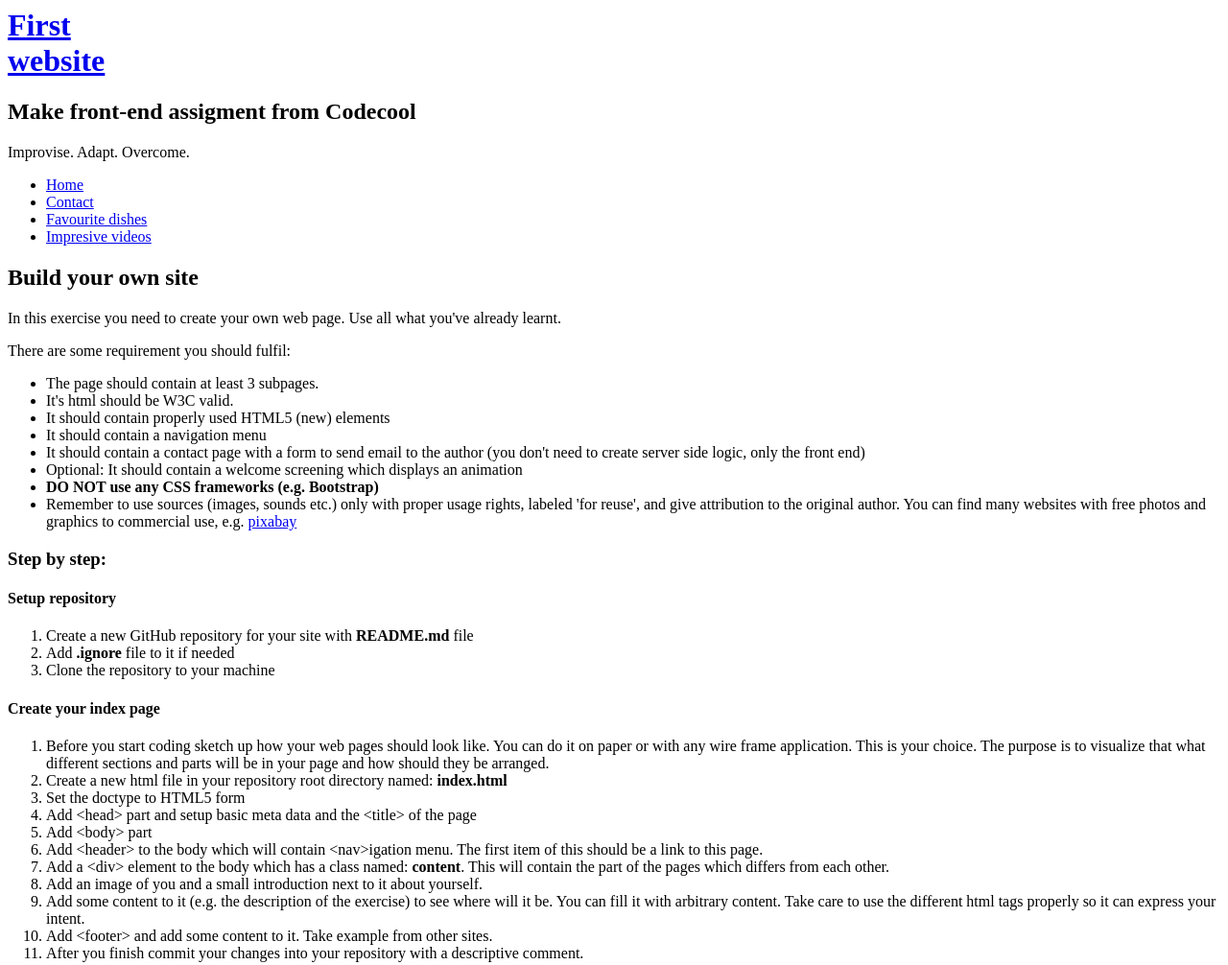
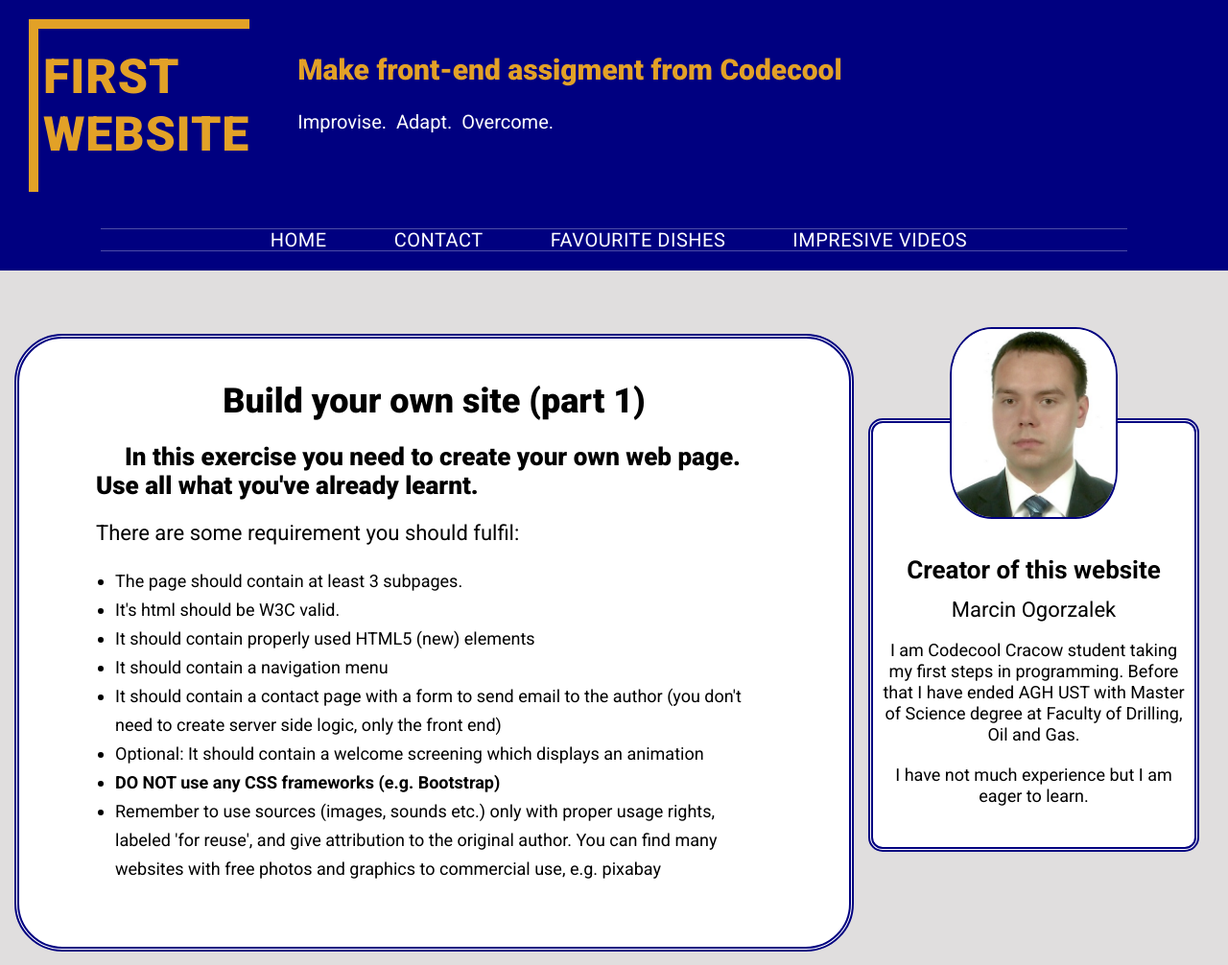
Before and after one commit to LordMara/build-your-own-site, a plain HTML site: page public_html/index.html in a window 1280 px wide. Shown: the top 1006 px of the page at 96% size. Drawn offline with Linux system fonts and the light colour scheme.

Commit message:
Create css for website, update infex.htm to use css

```diff
--- /dev/null
+++ b/public_html/css/style.css
@@ -0,0 +1,345 @@
+/* http://meyerweb.com/eric/tools/css/reset/ 2. v2.0 | 20110126
+  License: none (public domain)
+*/
+
+html, body, div, span, applet, object, iframe,
+h1, h2, h3, h4, h5, h6, p, blockquote, pre,
+a, abbr, acronym, address, big, cite, code,
+del, dfn, em, img, ins, kbd, q, s, samp,
+small, strike, strong, sub, sup, tt, var,
+b, u, i, center,
+dl, dt, dd, ol, ul, li,
+fieldset, form, label, legend,
+table, caption, tbody, tfoot, thead, tr, th, td,
+article, aside, canvas, details, embed,
+figure, figcaption, footer, header, hgroup,
+menu, nav, output, ruby, section, summary,
+time, mark, audio, video {
+  margin: 0;
+  padding: 0;
+  border: 0;
+  font-size: 100%;
+  font: inherit;
+  vertical-align: baseline;
+}
+/* HTML5 display-role reset for older browsers */
+article, aside, details, figcaption, figure,
+footer, header, hgroup, menu, nav, section {
+  display: block;
+}
+body {
+  line-height: 1;
+}
+ol, ul {
+  list-style: none;
+}
+blockquote, q {
+  quotes: none;
+}
+blockquote:before, blockquote:after,
+q:before, q:after {
+  content: '';
+  content: none;
+}
+table {
+  border-collapse: collapse;
+  border-spacing: 0;
+}
+
+/*
+  ================================================
+  Custom styles
+  ================================================
+*/
+
+body {
+  background: #000080;
+  color: #fff;
+  font: 300 16px/22px "Roboto", "Open Sans", "Helvetica Neue", Helvetica, Arial, sans-serif;
+}
+.primary-header a,
+.primary-footer a {
+  color: #fff;
+}
+.primary-header a:hover,
+.primary-footer a:hover {
+  color: #cacaca;
+}
+
+/*
+  ===============================================
+  Grid
+  ===============================================
+*/
+
+*,
+*:before,
+*:after {
+  -webkit-box-sizing: border-box;
+     -moz-box-sizing: border-box;
+          box-sizing: border-box;
+}
+.container,
+.grid {
+  margin: 0 auto;
+  width: 1280px;
+}
+.container {
+  padding-left: 30px;
+  padding-right: 30px;
+}
+
+.grid,
+.col-side-notes,
+.col-content {
+  padding-left: 15px;
+  padding-right: 15px;
+}
+.col-side-notes,
+.col-content {
+  display: inline-block;
+  vertical-align: top;
+}
+.col-side-notes {
+  width: 30%;
+}
+.col-content {
+  width: 70%;
+  margin-bottom: 20px;
+}
+
+/*
+  =================================================
+  Clearfix
+  =================================================
+*/
+
+.group:before,
+.group:after {
+  content: "";
+  display: table;
+}
+.group:after {
+  clear: both;
+}
+.group {
+  clear: both;
+  *zoom: 1;
+}
+
+/*
+  ================================================
+  Rows
+  ================================================
+*/
+
+.row {
+  background: #e0dede;
+  min-width: 1280px;
+  padding: 66px 0 44px 0;
+}
+
+/*
+  ================================================
+  Typography
+  ================================================
+*/
+
+h1, h2, h3, h4, h5, p {
+  margin-top: 20px;
+  margin-bottom: 20px;
+}
+h1, h2, h3 {
+  font-weight: 900;
+}
+h1 {
+  font-size: 40px;
+  line-height: 50px;
+}
+h2 {
+  font-size: 30px;
+  line-height: 46px;
+}
+h3 {
+  font-size: 26px;
+}
+h4 {
+  font-size: 22px;
+  font-weight: 400;
+}
+p {
+  font-size: 18px;
+  font-weight: 400;
+}
+b, strong {
+  font-weight: 700;
+}
+cite, em {
+  font-style: italic;
+}
+small {
+  font-weight: 100;
+}
+
+/*
+  ================================================
+  Links
+  ================================================
+*/
+
+a {
+  color: #000;
+  text-decoration: none;
+}
+a:hover {
+  color: #404cca;
+}
+
+/*
+  ===================================================
+  Navigation
+  ===================================================
+*/
+
+.nav {
+  text-align: right;
+  font-weight: 400;
+}
+.nav li {
+  display: inline-block;
+  margin: 0 10px;
+  vertical-align: top;
+}
+.nav li:last-child {
+  margin-right: 0;
+}
+
+/*
+  =================================================
+  Primary header
+  =================================================
+*/
+
+.logo {
+  border-left: 10px solid #e2a127;
+  border-top: 10px solid #e2a127;
+  float: left;
+  font-size: 50px;
+  font-weight: 900;
+  letter-spacing: .9px;
+  line-height: 60px;
+  margin-right: 50px;
+  padding: 20px 0 30px 5px;
+  text-transform: uppercase;
+}
+.logo a {
+  color: #e2a127;
+}
+.logo a:hover {
+  color: #c58b20;
+}
+.motto {
+  font-weight: 400;
+  margin: 50px 0 50px 0;
+  text-align: left;
+}
+.motto h2 {
+  color: #e2a127;
+  font-size: 30px;
+  font-weight: 900;
+}
+.motto p {
+  font-size: 20px;
+  word-spacing: 5px;
+}
+.primary-nav {
+  border-top: 1px solid rgba(255, 255, 255, 0.3);
+  border-bottom: 1px solid rgba(255, 255, 255, 0.3);
+  font-size: 20px;
+  font-weight: 400;
+  letter-spacing: .5px;
+  margin: 100px 75px 20px 75px;
+  text-align: center;
+  text-transform: uppercase;
+}
+.primary-nav a {
+  padding: 0 25px 0 25px;
+}
+.primary-nav a:hover {
+  background: linear-gradient(#9c9ca1, #3b44be);
+  box-shadow: inset 100px 100px 100px 100px rgba(0, 0, 0, .3);
+}
+
+/*
+  =================================================
+  Primary footer
+  =================================================
+*/
+
+.primary-footer {
+  color: #fff;
+  font-size: 12px;
+  padding-bottom: 30px;
+  padding-top: 30px;
+}
+.primary-footer small {
+  float: left;
+  font-weight: 400;
+}
+
+/*
+  ================================================
+  Content
+  ================================================
+*/
+
+.content {
+  background: #fff;
+  border: 5px double #000080;
+  border-radius: 50px;
+  color: #000;
+  line-height: 30px;
+  padding: 22px 80px 66px 80px;
+}
+.content h2 {
+  font-size: 36px;
+  text-align: center;
+}
+.content ul,
+.content ol {
+  font-size: 18px;
+  font-weight: 400;
+  padding-left: 20px;
+}
+.content ol {
+  list-style-type: decimal;
+}
+.content ul {
+  list-style-type: disc;
+}
+#exercise-summary {
+  text-indent: 30px;
+}
+
+/*
+  ==================================================
+  Creator
+  ==================================================
+*/
+
+.creator-info {
+  background: #fff;
+  border: 5px double #000080;
+  border-radius: 15px;
+  color: #000;
+  margin-top: 88px;
+  padding: 0 10px 22px 10px;
+  text-align: center;
+}
+.creator-info img {
+  border: 2px solid #000080;
+  border-radius: 25%;
+  height: 200px;
+  margin: -100px 0 22px 0;
+  vertical-align: top;
+}
--- a/public_html/index.html
+++ b/public_html/index.html
@@ -3,21 +3,25 @@
     <head>
         <meta charset="utf-8">
         <title>My first website</title>
+        <link rel="stylesheet" href="https://fonts.googleapis.com/css?family=Roboto:100,400,400i,700,900">
+        <link rel="stylesheet" href="css/style.css">
     </head>
 
     <body>
 
-        <header>
+        <header class="primary-header container group">
 
             <h1 class="logo">
                 <a href="index.html">First<br>website</a>
             </h1>
 
+            <div class="motto">
                 <h2>Make front-end assigment from Codecool</h2>
 
                 <p>Improvise. Adapt. Overcome.</p>
+            </div>
 
-            <nav>
+            <nav class="nav primary-nav">
                 <ul>
                     <li><a href="index.html">Home</a></li><!--
                     --><li><a href="contact.html">Contact</a></li><!--
@@ -28,13 +32,14 @@
 
         </header>
 
-        <section>
-            <div class="content">
-                <h2>Build your own site</h2>
+        <section class="row">
+            <div class="grid">
+                <section class="col-content content">
+                    <h2>Build your own site (part 1)</h2>
 
-                <p>In this exercise you need to create your own web page. Use all what you've already learnt.</p>
+                    <h3 id="exercise-summary">In this exercise you need to create your own web page. Use all what you've already learnt.</h3>
 
-                <p>There are some requirement you should fulfil:</p>
+                    <h4>There are some requirement you should fulfil:</h4>
 
                     <ul>
                         <li>The page should contain at least 3 subpages.</li>
@@ -51,9 +56,45 @@
                             e.g. <a href="https://pixabay.com/">pixabay</a></li>
                     </ul>
 
+                </section><!--
+
+                --><aside class="col-side-notes">
+                    <div class="creator-info">
+                        <img src="images/home/marcin-ogorzalek.jpg" alt="Marcin Ogorzalek">
+
+                        <h3><strong>Creator of this website</strong></h3>
+
+                        <h4>Marcin Ogorzalek</h4>
+
+                        <p>I am Codecool Cracow student taking my first steps in programming.
+                            Before that I have ended AGH UST with Master of Science degree
+                            at Faculty of Drilling, Oil and Gas.</p>
+
+                        <p>I have not much experience but I am eager to learn.</p>
+
+                    </div>
+                </aside>
+
+                <section class="col-content content">
+                    <h2>Build your own site (part 2)</h2>
+
                     <h3>Step by step:</h3>
 
-                <h4>Setup repository</h4>
+                    <ol>
+                        <li>Setup repository</li>
+                        <li>Create your index page</li>
+                        <li>Make it nice</li>
+                        <li>Create a contact page</li>
+                        <li>Create your custom pages</li>
+                        <li>Validate your pages</li>
+                    </ol>
+
+                </section>
+
+                <section class="col-content content">
+                    <h2>Build your own site (part 3)</h2>
+
+                    <h3>Setup repository</h3>
 
                     <ol>
                         <li>Create a new GitHub repository for your site with <b>README.md</b> file</li>
@@ -61,7 +102,12 @@
                         <li>Clone the repository to your machine</li>
                     </ol>
 
-                <h4>Create your index page</h4>
+                </section>
+
+                <section class="col-content content">
+                    <h2>Build your own site (part 4)</h2>
+
+                    <h3>Create your index page</h3>
 
                     <ol>
                         <li>Before you start coding sketch up how your web pages should look like.
@@ -84,7 +130,12 @@
                         <li>After you finish commit your changes into your repository with a descriptive comment.</li>
                     </ol>
 
-                <h4>Make it nice</h4>
+                </section>
+
+                <section class="col-content content">
+                    <h2>Build your own site (part 5)</h2>
+
+                    <h3>Make it nice</h3>
 
                     <ol>
                         <li>Create a new folder named css in your repository's root directory</li>
@@ -96,12 +147,17 @@
                         <li>Write css rules to make all the site like your sketch.</li>
                     </ol>
 
-                <h4>Create a contact page</h4>
+                </section>
+
+                <section class="col-content content">
+                    <h2>Build your own site (part 6)</h2>
+
+                    <h3>Create a contact page</h3>
 
                     <ol>
                         <li>Copy your <b>index.html</b> file and give it the name: <b>contact.html</b></li>
                         <li>Add a link to your navigation menu which redirects to this html page</li>
-                    <li>Delete the inner content of <strong>div.conten</strong>t element</li>
+                        <li>Delete the inner content of <strong>div.content</strong> element</li>
                         <li>Create a form inside it</li>
                         <li>Add two &#60;input&#62; field and a &#60;textarea&#62; field to the form and proper &#60;label&#62;s to them.
                             The first input field is the name which has a placeholder text: Enter your name.
@@ -116,7 +172,12 @@
                         <li>Commit your changes into your repository.</li>
                     </ol>
 
-                <h4>Create your custom pages</h4>
+                </section>
+
+                <section class="col-content content">
+                    <h2>Build your own site (part 7)</h2>
+
+                    <h3>Create your custom pages</h3>
 
                     <ol>
                         <li>Create your new html file(s) based on the <b>index.html</b></li>
@@ -126,33 +187,24 @@
                         <li>Do not forget to commit and push your changes into your repository!</li>
                     </ol>
 
-                <h4>Validate your pages</h4>
+                </section>
+
+                <section class="col-content content">
+                    <h2>Build your own site (part 8)</h2>
+
+                    <h3>Validate your pages</h3>
 
                     <ol>
                         <li>Go to <a href="https://validator.w3.org/">https://validator.w3.org/</a></li>
                         <li>Validate your sites</li>
                         <li>Fix the issues</li>
                     </ol>
-            </div><!--
 
-          --><aside class="side-notes">
-                <div>
-                    <img src="images/home/marcin-ogorzalek.jpg" alt="Marcin Ogorzalek">
-
-                    <h3><strong>Creator of this website</strong></h3>
-
-                    <h4>Marcin Ogorzalek</h4>
-
-                    <p>I am Codecool Cracow student taking my first steps in programming.
-                        Before that I have ended AGH UST with Master of Science degree
-                        at Faculty of Drilling, Oil and Gas. <br>
-                        I have not much experience but I am eager to learn.</p>
-
+                </section>
             </div>
-            </aside>
         </section>
 
-        <footer>
+        <footer class="primary-footer container group">
             <small>&copy; Marcin Ogorzalek 2017</small>
 
             <nav class="nav">
```
Lines whose indentation alone changed are shown as unchanged.
